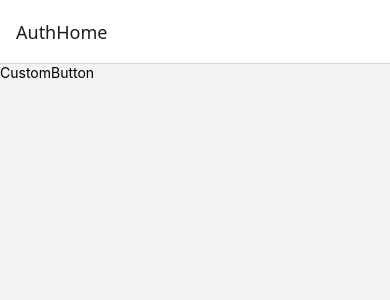
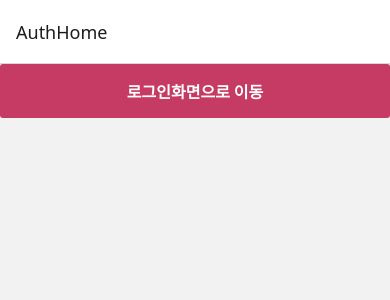
Before and after one commit to devhyunjay2/Matzip-frontend, a React Native app: screen / in a window 390 px wide. Shown: the top 300 px of the page. Built offline with nearby package versions, Linux system fonts and the light colour scheme.

Commit message:
Add:커스텀 버튼 컴포넌트 생성성

```diff
--- a/src/components/CustomButton.tsx
+++ b/src/components/CustomButton.tsx
@@ -1,10 +1,60 @@
-import {View, Text} from 'react-native';
+import {Text, Pressable, StyleSheet, PressableProps} from 'react-native';
 import React from 'react';
 
-export default function CustomButton() {
+interface CustomButtonProps extends PressableProps {
+  label: string;
+  variant?: 'filled' | 'outlined';
+  size?: 'large' | 'medium';
+}
+
+export default function CustomButton({
+  label,
+  variant = 'filled',
+  size = 'large',
+  ...props
+}: CustomButtonProps) {
   return (
-    <View>
-      <Text>CustomButton</Text>
-    </View>
+    <Pressable
+      style={[styles.container, styles[variant], styles[size]]}
+      {...props}>
+      <Text style={[styles.text, styles[`${variant}Text`]]}>{label}</Text>
+    </Pressable>
   );
 }
+
+const styles = StyleSheet.create({
+  container: {
+    borderRadius: 3,
+    justifyContent: 'center',
+  },
+
+  filled: {
+    backgroundColor: '#C63B64',
+  },
+  outlined: {
+    borderColor: '#C63B64',
+    borderWidth: 1,
+  },
+  large: {
+    width: '100%',
+    paddingVertical: 15,
+    alignItems: 'center',
+    justifyContent: 'center',
+  },
+  medium: {
+    width: '50%',
+    paddingVertical: 12,
+    alignItems: 'center',
+    justifyContent: 'center',
+  },
+  text: {
+    fontSize: 16,
+    fontWeight: '700',
+  },
+  filledText: {
+    color: '#fff',
+  },
+  outlinedText: {
+    color: '#C63B64',
+  },
+});
```
